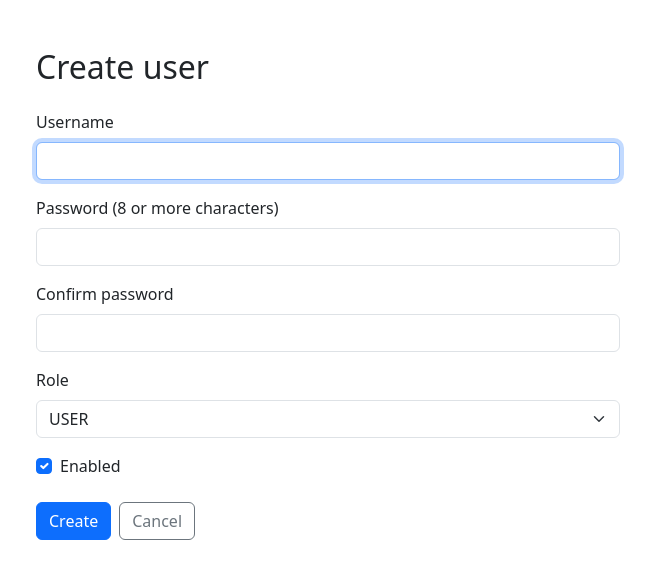
After one commit to Takafuku21/20261118-2, a Spring Boot app: page /admin/users/new in a window 1280 px wide. The commit adds this page. Shown: the top 587 px of the page, without its empty margins (312-967 px from the left). Run offline with Spring Boot 4, Linux system fonts and the light colour scheme; the visitor is signed in with stand-in values (Sample User, id 1); some of the project's set-up classes (security, data sources, template engines, error pages and the like) are left out, and stand-ins take their place.

Commit message:
16 ユーザー管理CRUD

```diff
--- a/demo/src/main/java/com/example/demo/AdminUserController.java
+++ b/demo/src/main/java/com/example/demo/AdminUserController.java
@@ -1,6 +1,10 @@
 package com.example.demo;
 
 import com.example.demo.service.AdminUserService;
+import jakarta.validation.Valid;
+import java.nio.charset.StandardCharsets;
+import org.springframework.dao.DuplicateKeyException;
+import org.springframework.security.access.prepost.PreAuthorize;
 import org.springframework.security.core.annotation.AuthenticationPrincipal;
 import org.springframework.stereotype.Controller;
 import org.springframework.ui.Model;
@@ -12,6 +16,7 @@ import org.springframework.web.servlet.mvc.support.RedirectAttributes;
 
 @Controller
 @RequestMapping("/admin/users")
+@PreAuthorize("hasRole('ADMIN')")
 public class AdminUserController {
 	private final AdminUserService adminUserService;
 
@@ -23,6 +28,108 @@ public class AdminUserController {
 	public String list(Model model) {
 		model.addAttribute("users", adminUserService.findAll());
 		return "admin/users";
+	}
+
+	@GetMapping("/new")
+	public String newUser(Model model) {
+		model.addAttribute("registrationForm", new UserRegistrationForm());
+		model.addAttribute("role", "USER");
+		model.addAttribute("enabled", true);
+		return "admin/user-create";
+	}
+
+	@PostMapping("/create")
+	public String create(
+			@Valid @org.springframework.web.bind.annotation.ModelAttribute("registrationForm") UserRegistrationForm form,
+			org.springframework.validation.BindingResult bindingResult,
+			@RequestParam(defaultValue = "USER") String role,
+			@RequestParam(defaultValue = "false") boolean enabled,
+			Model model,
+			RedirectAttributes redirectAttributes) {
+		String username = form.getUsername() == null ? "" : form.getUsername().trim();
+		if (form.getPassword() != null && form.getPassword().getBytes(StandardCharsets.UTF_8).length > 72) {
+			bindingResult.rejectValue("password", "password.tooLong", "Password must be no longer than 72 UTF-8 bytes.");
+		}
+		if (form.getPassword() != null && !form.getPassword().equals(form.getConfirmPassword())) {
+			bindingResult.rejectValue("confirmPassword", "password.mismatch", "Passwords do not match.");
+		}
+		if (!"USER".equals(role) && !"ADMIN".equals(role)) {
+			bindingResult.reject("role.invalid", "Select USER or ADMIN.");
+		}
+		if (bindingResult.hasErrors()) {
+			modelCreateState(role, enabled, model);
+			return "admin/user-create";
+		}
+		try {
+			if (!adminUserService.create(username, form.getPassword(), role, enabled)) {
+				bindingResult.rejectValue("username", "username.duplicate", "That username is already in use.");
+				modelCreateState(role, enabled, model);
+				return "admin/user-create";
+			}
+		} catch (DuplicateKeyException exception) {
+			bindingResult.rejectValue("username", "username.duplicate", "That username is already in use.");
+			modelCreateState(role, enabled, model);
+			return "admin/user-create";
+		}
+		redirectAttributes.addFlashAttribute("successMessage", "User created.");
+		return "redirect:/admin/users";
+	}
+
+	@GetMapping("/{id}/edit")
+	public String edit(@org.springframework.web.bind.annotation.PathVariable Long id, Model model) {
+		UserAccount user = adminUserService.findById(id);
+		if (user == null) return "redirect:/admin/users";
+		model.addAttribute("user", user);
+		return "admin/user-edit";
+	}
+
+	@PostMapping("/{id}/edit")
+	public String edit(
+			@org.springframework.web.bind.annotation.PathVariable Long id,
+			@RequestParam String role,
+			@RequestParam(defaultValue = "false") boolean enabled,
+			@RequestParam(required = false) String newPassword,
+			@RequestParam(required = false) String confirmPassword,
+			Model model,
+			RedirectAttributes redirectAttributes) {
+		UserAccount user = adminUserService.findById(id);
+		if (user == null) return "redirect:/admin/users";
+		if (!"USER".equals(role) && !"ADMIN".equals(role)) {
+			model.addAttribute("errorMessage", "Select USER or ADMIN.");
+		} else if (newPassword != null && !newPassword.isBlank()
+				&& (newPassword.length() < 8 || newPassword.getBytes(StandardCharsets.UTF_8).length > 72)) {
+			model.addAttribute("errorMessage", "New password must be at least 8 characters and at most 72 UTF-8 bytes.");
+		} else if (newPassword != null && !newPassword.isBlank() && !newPassword.equals(confirmPassword)) {
+			model.addAttribute("errorMessage", "Passwords do not match.");
+		}
+		if (model.containsAttribute("errorMessage")) {
+			user.setRole(role);
+			user.setEnabled(enabled);
+			model.addAttribute("user", user);
+			return "admin/user-edit";
+		}
+		if (!adminUserService.updateAccount(id, role, enabled, newPassword)) {
+			model.addAttribute("errorMessage", "Could not update user. The last active admin must remain enabled.");
+			user.setRole(role);
+			user.setEnabled(enabled);
+			model.addAttribute("user", user);
+			return "admin/user-edit";
+		}
+		redirectAttributes.addFlashAttribute("successMessage", "User updated.");
+		return "redirect:/admin/users";
+	}
+
+	@PostMapping("/{id}/delete")
+	public String delete(
+			@org.springframework.web.bind.annotation.PathVariable Long id,
+			@AuthenticationPrincipal AuthenticatedUser currentUser,
+			RedirectAttributes redirectAttributes) {
+		if (adminUserService.delete(id, currentUser.getId())) {
+			redirectAttributes.addFlashAttribute("successMessage", "User and related ToDos deleted.");
+		} else {
+			redirectAttributes.addFlashAttribute("errorMessage", "Could not delete this user. You cannot delete yourself or the last active admin.");
+		}
+		return "redirect:/admin/users";
 	}
 
 	@PostMapping("/update")
@@ -38,4 +145,9 @@ public class AdminUserController {
 				: "Could not update user. You cannot edit your own account or disable the last active admin.");
 		return "redirect:/admin/users";
 	}
+
+	private static void modelCreateState(String role, boolean enabled, Model model) {
+		model.addAttribute("role", role);
+		model.addAttribute("enabled", enabled);
+	}
 }
--- a/demo/src/main/java/com/example/demo/UserAccount.java
+++ b/demo/src/main/java/com/example/demo/UserAccount.java
@@ -1,4 +1,6 @@
 package com.example.demo;
+
+import java.time.LocalDateTime;
 
 public class UserAccount {
 
@@ -7,6 +9,7 @@ public class UserAccount {
 	private String password;
 	private String role;
 	private boolean enabled = true;
+	private LocalDateTime updatedAt;
 
 	public Long getId() {
 		return id;
@@ -42,4 +45,6 @@ public class UserAccount {
 
 	public boolean isEnabled() { return enabled; }
 	public void setEnabled(boolean enabled) { this.enabled = enabled; }
+	public LocalDateTime getUpdatedAt() { return updatedAt; }
+	public void setUpdatedAt(LocalDateTime updatedAt) { this.updatedAt = updatedAt; }
 }
--- a/demo/src/main/java/com/example/demo/mapper/TodoAttachmentMapper.java
+++ b/demo/src/main/java/com/example/demo/mapper/TodoAttachmentMapper.java
@@ -15,4 +15,6 @@ public interface TodoAttachmentMapper {
 	int insert(TodoAttachment attachment);
 
 	int deleteById(@Param("id") Long id);
+
+	List<String> findStoredFilenamesByUserId(@Param("userId") Long userId);
 }
--- a/demo/src/main/java/com/example/demo/mapper/TodoMapper.java
+++ b/demo/src/main/java/com/example/demo/mapper/TodoMapper.java
@@ -46,6 +46,8 @@ public interface TodoMapper {
 
 	int deleteById(@Param("id") Long id, @Param("userId") Long userId);
 
+	int deleteAllByUserId(@Param("userId") Long userId);
+
 	int deleteByIds(@Param("ids") List<Long> ids, @Param("userId") Long userId);
 
 	int update(@Param("todo") Todo todo, @Param("userId") Long userId);
--- a/demo/src/main/resources/mapper/TodoMapper.xml
+++ b/demo/src/main/resources/mapper/TodoMapper.xml
@@ -117,6 +117,10 @@
 		<if test="userId != null">AND user_id = #{userId}</if>
 	</delete>
 
+	<delete id="deleteAllByUserId">
+		DELETE FROM todos WHERE user_id = #{userId}
+	</delete>
+
 	<delete id="deleteByIds">
 		DELETE FROM todos
 		<where>
--- a/demo/src/main/resources/schema.sql
+++ b/demo/src/main/resources/schema.sql
@@ -9,10 +9,12 @@ CREATE TABLE IF NOT EXISTS users (
     username VARCHAR(100) NOT NULL UNIQUE,
     password VARCHAR(100) NOT NULL,
     role VARCHAR(50) NOT NULL,
-    enabled BOOLEAN NOT NULL DEFAULT TRUE
+    enabled BOOLEAN NOT NULL DEFAULT TRUE,
+    updated_at TIMESTAMP NOT NULL DEFAULT CURRENT_TIMESTAMP
 );
 
 ALTER TABLE users ADD COLUMN IF NOT EXISTS enabled BOOLEAN NOT NULL DEFAULT TRUE;
+ALTER TABLE users ADD COLUMN IF NOT EXISTS updated_at TIMESTAMP NOT NULL DEFAULT CURRENT_TIMESTAMP;
 
 INSERT INTO categories (name, color)
 SELECT '仕事', '#0d6efd'
--- /dev/null
+++ b/demo/src/main/resources/templates/admin/user-create.html
@@ -0,0 +1,47 @@
+<!DOCTYPE html>
+<html lang="en" xmlns:th="http://www.thymeleaf.org">
+<head>
+	<meta charset="UTF-8">
+	<meta name="viewport" content="width=device-width, initial-scale=1">
+	<title>Create user</title>
+	<link href="https://cdn.jsdelivr.net/npm/bootstrap@5.3.3/dist/css/bootstrap.min.css" rel="stylesheet">
+</head>
+<body>
+<main class="container py-5" style="max-width: 38rem">
+	<h1 class="h2 mb-4">Create user</h1>
+	<div class="alert alert-danger" th:if="${#fields.hasGlobalErrors()}" th:each="error : ${#fields.globalErrors()}" th:text="${error}"></div>
+	<form method="post" th:action="@{/admin/users/create}" th:object="${registrationForm}">
+		<div class="mb-3">
+			<label for="username" class="form-label">Username</label>
+			<input id="username" class="form-control" type="text" th:field="*{username}" maxlength="100" required autofocus>
+			<div class="text-danger" th:if="${#fields.hasErrors('username')}" th:errors="*{username}"></div>
+		</div>
+		<div class="mb-3">
+			<label for="password" class="form-label">Password (8 or more characters)</label>
+			<input id="password" class="form-control" type="password" th:field="*{password}" minlength="8" required>
+			<div class="text-danger" th:if="${#fields.hasErrors('password')}" th:errors="*{password}"></div>
+		</div>
+		<div class="mb-3">
+			<label for="confirmPassword" class="form-label">Confirm password</label>
+			<input id="confirmPassword" class="form-control" type="password" th:field="*{confirmPassword}" required>
+			<div class="text-danger" th:if="${#fields.hasErrors('confirmPassword')}" th:errors="*{confirmPassword}"></div>
+		</div>
+		<div class="mb-3">
+			<label for="role" class="form-label">Role</label>
+			<select id="role" class="form-select" name="role">
+				<option value="USER" th:selected="${role == 'USER'}">USER</option>
+				<option value="ADMIN" th:selected="${role == 'ADMIN'}">ADMIN</option>
+			</select>
+		</div>
+		<div class="form-check mb-4">
+			<input class="form-check-input" type="checkbox" id="enabled" name="enabled" value="true" th:checked="${enabled}">
+			<label class="form-check-label" for="enabled">Enabled</label>
+		</div>
+		<div class="d-flex gap-2">
+			<button class="btn btn-primary" type="submit">Create</button>
+			<a class="btn btn-outline-secondary" th:href="@{/admin/users}">Cancel</a>
+		</div>
+	</form>
+</main>
+</body>
+</html>
```
Also changed, not shown: demo/src/main/java/com/example/demo/mapper/UserMapper.java (+15 -6 lines), demo/src/main/java/com/example/demo/service/AdminUserService.java (+96 -1 lines), demo/src/main/resources/mapper/TodoAttachmentMapper.xml (+7 -0 lines), demo/src/main/resources/templates/admin/user-edit.html (added, +43 -0 lines), demo/src/main/resources/templates/admin/users.html (+35 -17 lines).
